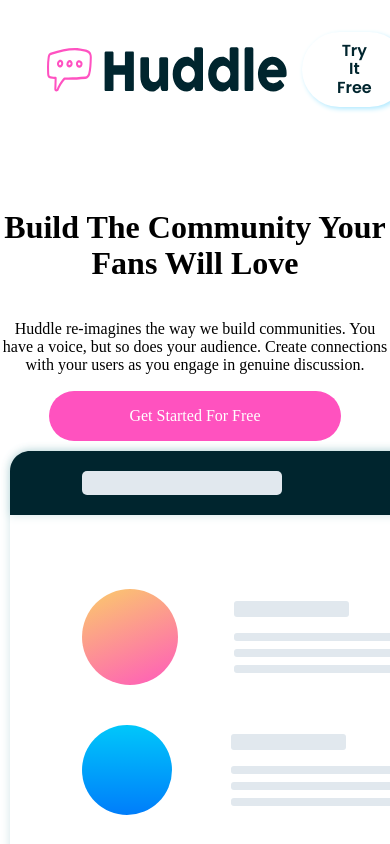
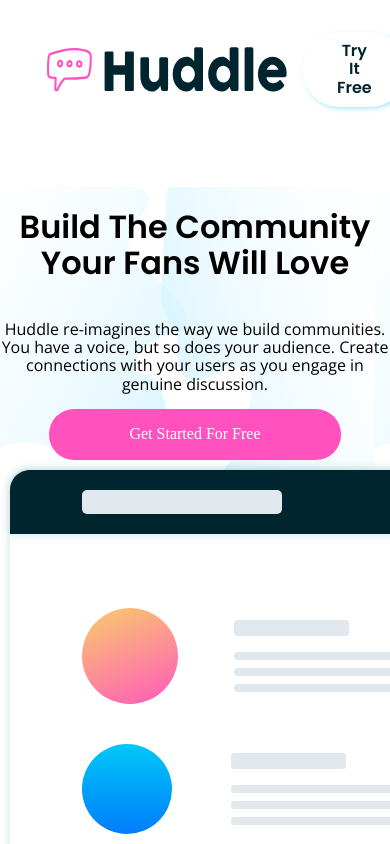
Before and after one commit to jolouie7/huddle-landing-page-challenge, a React (Create React App) app: page / in a window 390 px wide. Shown: the top 844 px of the page. Built offline with nearby package versions, Linux system fonts and the light colour scheme.

Commit message:
add google fonts and fix bg image for mobile

```diff
--- a/public/index.html
+++ b/public/index.html
@@ -12,6 +12,8 @@
     <link rel="stylesheet" href="https://cdnjs.cloudflare.com/ajax/libs/normalize/8.0.1/normalize.min.css"
       integrity="sha512-NhSC1YmyruXifcj/KFRWoC561YpHpc5Jtzgvbuzx5VozKpWvQ+4nXhPdFgmx8xqexRcpAglTj9sIBWINXa8x5w=="
       crossorigin="anonymous" />
+      <link href="https://fonts.googleapis.com/css2?family=Open+Sans:wght@400;700&family=Poppins:wght@600&display=swap"
+        rel="stylesheet">
     <link rel="apple-touch-icon" href="%PUBLIC_URL%/logo192.png" />
     <!--
       manifest.json provides metadata used when your web app is installed on a
--- a/src/components/Header.js
+++ b/src/components/Header.js
@@ -27,5 +27,3 @@
 }
 
 export default Header
-
-// ! Figure out how to add background image with Styled Components
--- a/src/styles/HeaderStyles.js
+++ b/src/styles/HeaderStyles.js
@@ -1,15 +1,16 @@
 import styled from "styled-components";
+import image from "../images/bg-hero-mobile.svg"
 
 export const Wrapper = styled.div`
   display: flex;
   flex-direction: column;
   text-align: center;
+  background-image: url(${image})
 `
 
 export const Title = styled.h1`
   font-family: ${props => props.theme.fonts[0]};
   font-weight: ${props => props.theme.weights[1]};
-  /* did i import the fonts correctly? */
 `
 
 export const Description = styled.p`
--- a/src/styles/Theme.js
+++ b/src/styles/Theme.js
@@ -8,7 +8,7 @@
     veryDarkCyan: "hsl(192, 100%, 9%)",
     grayishBlue: "hsl(208, 11%, 55%)"
   },
-  fonts: ["Poppin", "Open-Sans"],
+  fonts: ["Poppins", "Open Sans"],
   body: {
     fontSize: "18px",
   },
```
